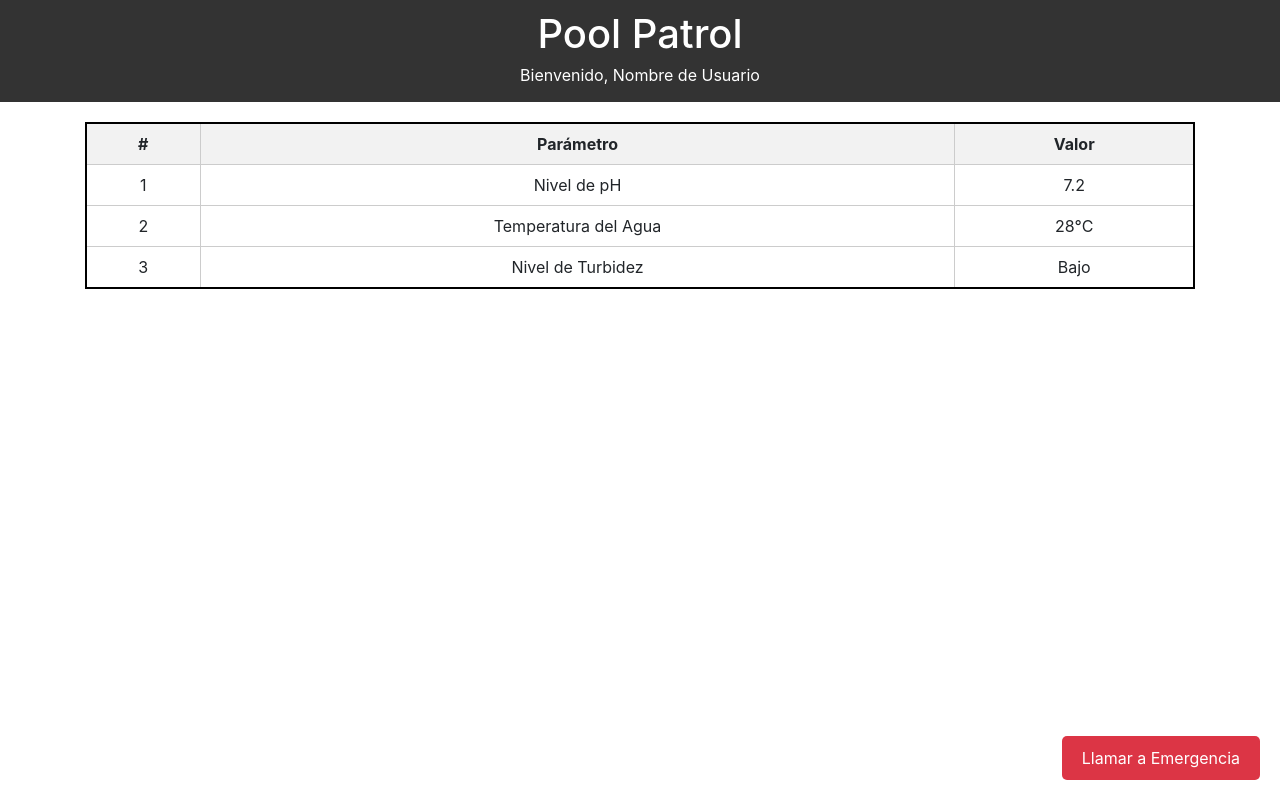
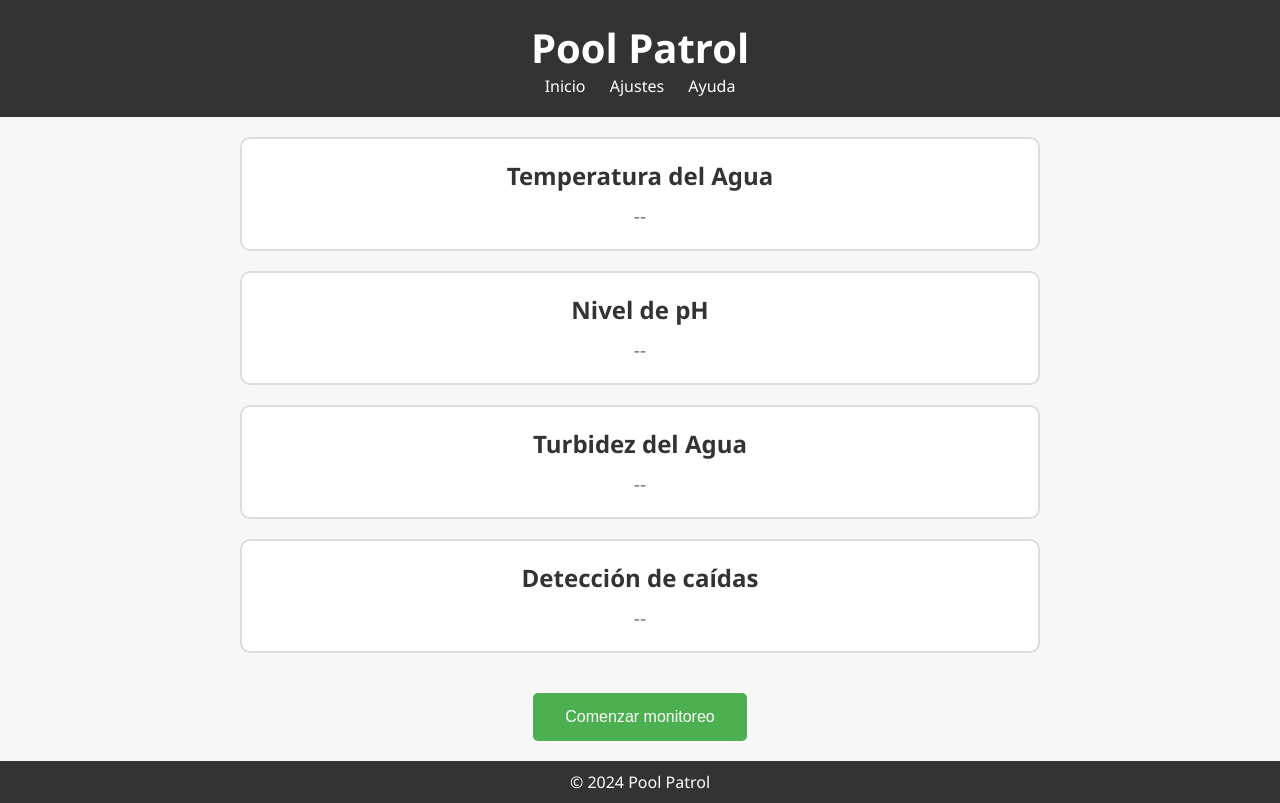
Before and after one commit to Suxx12/Tics, a plain HTML site: page Home.html in a window 1280 px wide. Drawn offline with nearby package versions, Linux system fonts and the light colour scheme.

Commit message:
Mejoramos el home y agregamos nuevos JS

```diff
--- a/Home.css
+++ b/Home.css
@@ -1,63 +1,143 @@
-/* home.css */
+/* Reset de estilos */
+body, h1, h2, p, ul, li {
+    margin: 0;
+    padding: 0;
+}
 
-/* Estilos para el encabezado */
-.header {
+body {
+    font-family: 'Segoe UI', Tahoma, Geneva, Verdana, sans-serif;
+    background-color: #f7f7f7;
+}
+
+header {
     background-color: #333;
     color: #fff;
-    padding: 10px;
+    padding: 20px 0;
     text-align: center;
 }
 
-.header h1 {
-    margin: 0;
+header h1 {
+    font-size: 2.5rem;
 }
 
-.header p {
-    margin: 5px 0;
+nav ul {
+    list-style-type: none;
+    margin: 0;
+    padding: 0;
 }
 
-/* Estilos para la tabla de información */
-/* CSS adicional para el borde de la tabla */
-table {
-    border: 2px solid black;
-    border-collapse: collapse;
+nav ul li {
+    display: inline;
 }
 
-th, td {
-    border: 1px solid black;
-    padding: 8px;
+nav ul li a {
+    color: #fff;
+    text-decoration: none;
+    padding: 10px;
+}
+
+main {
+    max-width: 800px;
+    margin: 20px auto;
     text-align: center;
 }
 
-
-.table-container {
-    margin-top: 20px;
+.sensor {
+    background-color: #fff;
+    border: 2px solid #ddd;
+    border-radius: 10px;
+    padding: 20px;
+    margin-bottom: 20px;
 }
 
-.table-container table {
-    width: 100%;
-    border-collapse: collapse;
+.sensor h2 {
+    color: #333;
+    font-size: 1.5rem;
+    margin-bottom: 10px;
 }
 
-.table-container th, .table-container td {
-    border: 1px solid #ccc;
-    padding: 8px;
-    text-align: center;
+.sensor p {
+    color: #777;
+    font-size: 1.2rem;
 }
 
-.table-container th {
-    background-color: #f2f2f2;
+button {
+    background-color: #4CAF50;
+    border: none;
+    color: white;
+    padding: 15px 32px;
+    text-align: center;
+    text-decoration: none;
+    display: inline-block;
+    font-size: 16px;
+    margin-top: 20px;
+    cursor: pointer;
+    border-radius: 5px;
 }
 
-/* Estilos para el botón de llamada a emergencia */
-.emergency-btn {
-    position: fixed; /* Fija el botón en la ventana del navegador */
-    bottom: 20px; /* Alinea el botón 20px desde el borde inferior */
-    right: 20px; /* Alinea el botón 20px desde el borde derecho */
-    padding: 10px 20px;
-    background-color: #dc3545; /* Color rojo */
+button:hover {
+    background-color: #45a049;
+}
+
+footer {
+    background-color: #333;
     color: #fff;
-    border: none; /* Elimina el borde */
-    border-radius: 5px;
-    cursor: pointer; /* Cambia el cursor al pasar por encima */
+    text-align: center;
+    padding: 10px 0;
 }
+
+/* Estilos para el menú de ajustes */
+.overlay {
+    display: none;
+    position: fixed;
+    width: 100%;
+    height: 100%;
+    top: 0;
+    left: 0;
+    background-color: rgba(0, 0, 0, 0.5);
+    z-index: 1000;
+}
+
+.settings {
+    position: absolute;
+    top: 50%;
+    left: 50%;
+    transform: translate(-50%, -50%);
+    background-color: #fff;
+    padding: 20px;
+    border-radius: 10px;
+    box-shadow: 0 0 10px rgba(0, 0, 0, 0.1);
+}
+
+.settings h2 {
+    font-size: 1.5rem;
+    margin-bottom: 10px;
+}
+
+.settings ul {
+    list-style-type: none;
+    padding: 0;
+}
+
+.settings ul li {
+    margin-bottom: 10px;
+}
+
+.settings ul li a {
+    color: #333;
+    text-decoration: none;
+}
+
+.close {
+    position: absolute;
+    top: 10px;
+    right: 10px;
+    font-size: 1.5rem;
+    color: #aaa;
+    text-decoration: none;
+    cursor: pointer;
+}
+
+.close:hover {
+    color: #333;
+}
--- a/Home.html
+++ b/Home.html
@@ -3,54 +3,54 @@
 <head>
     <meta charset="UTF-8">
     <meta name="viewport" content="width=device-width, initial-scale=1.0">
-        <title>Iniciar Sesión</title>
-        <!-- Incluir Bootstrap CSS -->
-        <link href="https://stackpath.bootstrapcdn.com/bootstrap/4.5.2/css/bootstrap.min.css" rel="stylesheet">
-        <!-- Incluir Font Awesome -->
-        <link rel="stylesheet" href="https://cdnjs.cloudflare.com/ajax/libs/font-awesome/5.15.4/css/all.min.css">
+    <title>Pool Patrol - Interfaz de Usuario</title>
     <link rel="stylesheet" href="Home.css">
 </head>
 <body>
     <header>
-        <div class="header">
         <h1>Pool Patrol</h1>
-            <p>Bienvenido, Nombre de Usuario</p>
-        </div>
+        <nav>
+            <ul>
+                <li><a href="#">Inicio</a></li>
+                <li><a href="#" onclick="toggleSettings()">Ajustes</a></li>
+                <li><a href="#">Ayuda</a></li>
+            </ul>
+        </nav>
     </header>
-
-    <div class="container">
-        <div class="table-container">
-            <table>
-                <thead>
-                    <tr>
-                        <th>#</th>
-                        <th>Parámetro</th>
-                        <th>Valor</th>
-                    </tr>
-                </thead>
-                <tbody>
-                    <tr>
-                        <td>1</td>
-                        <td>Nivel de pH</td>
-                        <td>7.2</td>
-                    </tr>
-                    <tr>
-                        <td>2</td>
-                        <td>Temperatura del Agua</td>
-                        <td>28°C</td>
-                    </tr>
-                    <tr>
-                        <td>3</td>
-                        <td>Nivel de Turbidez</td>
-                        <td>Bajo</td>
-                    </tr>
-                </tbody>
-            </table>
+    <div id="settings-overlay" class="overlay">
+        <div class="settings">
+            <h2>Ajustes</h2>
+            <a href="#" class="close" onclick="toggleSettings()">&times;</a>
+            <ul>
+                <li><a href="#">Opción 1</a></li>
+                <li><a href="#">Opción 2</a></li>
+                <li><a href="#">Opción 3</a></li>
+            </ul>
         </div>
     </div>
-
-    <button type="button" class="emergency-btn" onclick="callEmergency()">Llamar a Emergencia</button>
-
+    <main>
+        <section id="temperatura" class="sensor">
+            <h2>Temperatura del Agua</h2>
+            <p id="temperatura-valor">--</p>
+        </section>
+        <section id="ph" class="sensor">
+            <h2>Nivel de pH</h2>
+            <p id="ph-valor">--</p>
+        </section>
+        <section id="turbidez" class="sensor">
+            <h2>Turbidez del Agua</h2>
+            <p id="turbidez-valor">--</p>
+        </section>
+        <section id="deteccion" class="sensor">
+            <h2>Detección de caídas</h2>
+            <p id="deteccion-estado">--</p>
+        </section>
+        <button id="start-button" onclick="start()">Comenzar monitoreo</button>
+    </main>
+    <footer>
+        <p>&copy; 2024 Pool Patrol</p>
+    </footer>
+    <audio id="emergency-sound" src="alerta.mp3"></audio>
+    <script src="Scripts.js"></script>
 </body>
-<script src="scripts.js"></script>
 </html>
--- a/Scripts.js
+++ b/Scripts.js
@@ -48,3 +48,54 @@ function callEmergency() {
                 toggleButton.innerHTML = '<i class="far fa-eye"></i>';
             }
         }
+
+    // Inicialización de los valores de los sensores
+let valoresSensores = {
+    temperatura: 0,
+    ph: 0,
+    turbidez: 0,
+    deteccion: "No detectado"
+};
+
+// Función para actualizar los valores de los sensores en la página
+function actualizarValoresSensores() {
+    // Simulación de valores de los sensores (para propósitos de demostración)
+    valoresSensores.temperatura = Math.random() * 30 + 10; // Temperatura entre 10°C y 40°C
+    valoresSensores.ph = Math.random() * 4 + 6; // pH entre 6 y 10
+    valoresSensores.turbidez = Math.random() * 5; // Turbidez entre 0 y 5
+
+    document.getElementById('temperatura-valor').innerText = valoresSensores.temperatura.toFixed(1) + "°C";
+    document.getElementById('ph-valor').innerText = valoresSensores.ph.toFixed(1);
+    document.getElementById('turbidez-valor').innerText = valoresSensores.turbidez.toFixed(1);
+    document.getElementById('deteccion-estado').innerText = valoresSensores.deteccion;
+}
+
+// Función para simular la detección de una caída
+function detectarCaida() {
+    valoresSensores.deteccion = "¡EMERGENCIA! Caída detectada";
+    actualizarValoresSensores();
+    let audio = document.getElementById('emergency-sound');
+    audio.play();
+    let alerta = alert("¡EMERGENCIA! Se ha detectado una caída en la piscina");
+    if (!alerta || alerta.closed) {
+        audio.pause();
+    }
+}
+
+// Función para iniciar la simulación
+function start() {
+    // Llamar a la función para mostrar los valores de los sensores cada 5 segundos
+    setInterval(actualizarValoresSensores, 5000);
+
+    // Llamar a la función para simular valores al cargar la página
+    actualizarValoresSensores();
+
+    // Simular la detección de una caída cada 20 segundos (para propósitos de demostración)
+    setInterval(detectarCaida, 20000);
+}
+
+// Función para mostrar u ocultar el menú de ajustes
+function toggleSettings() {
+    let overlay = document.getElementById('settings-overlay');
+    overlay.style.display = (overlay.style.display == "block") ? "none" : "block";
+}
```
Also changed, not shown: 1 other file. Lines whose indentation alone changed are shown as unchanged.
